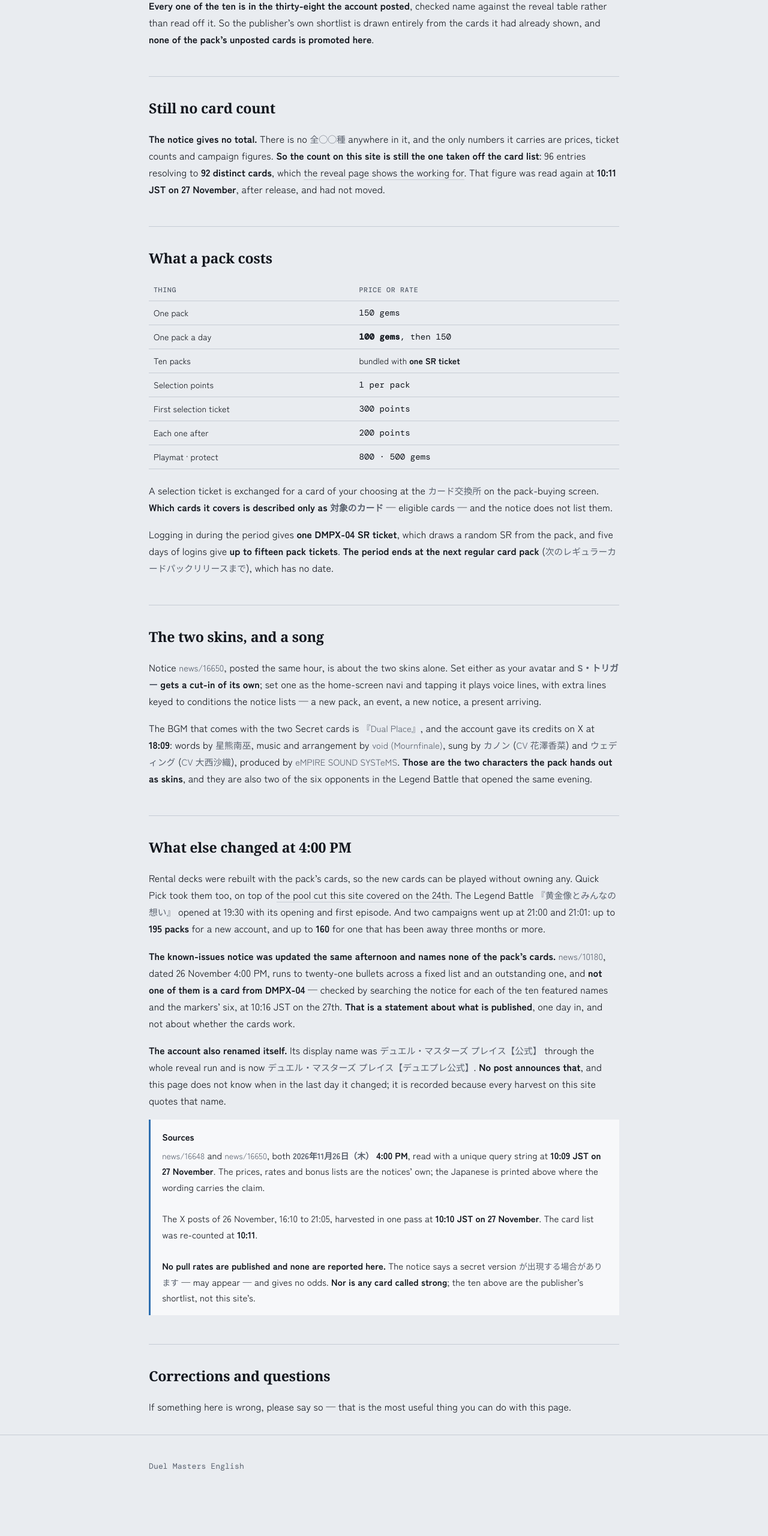
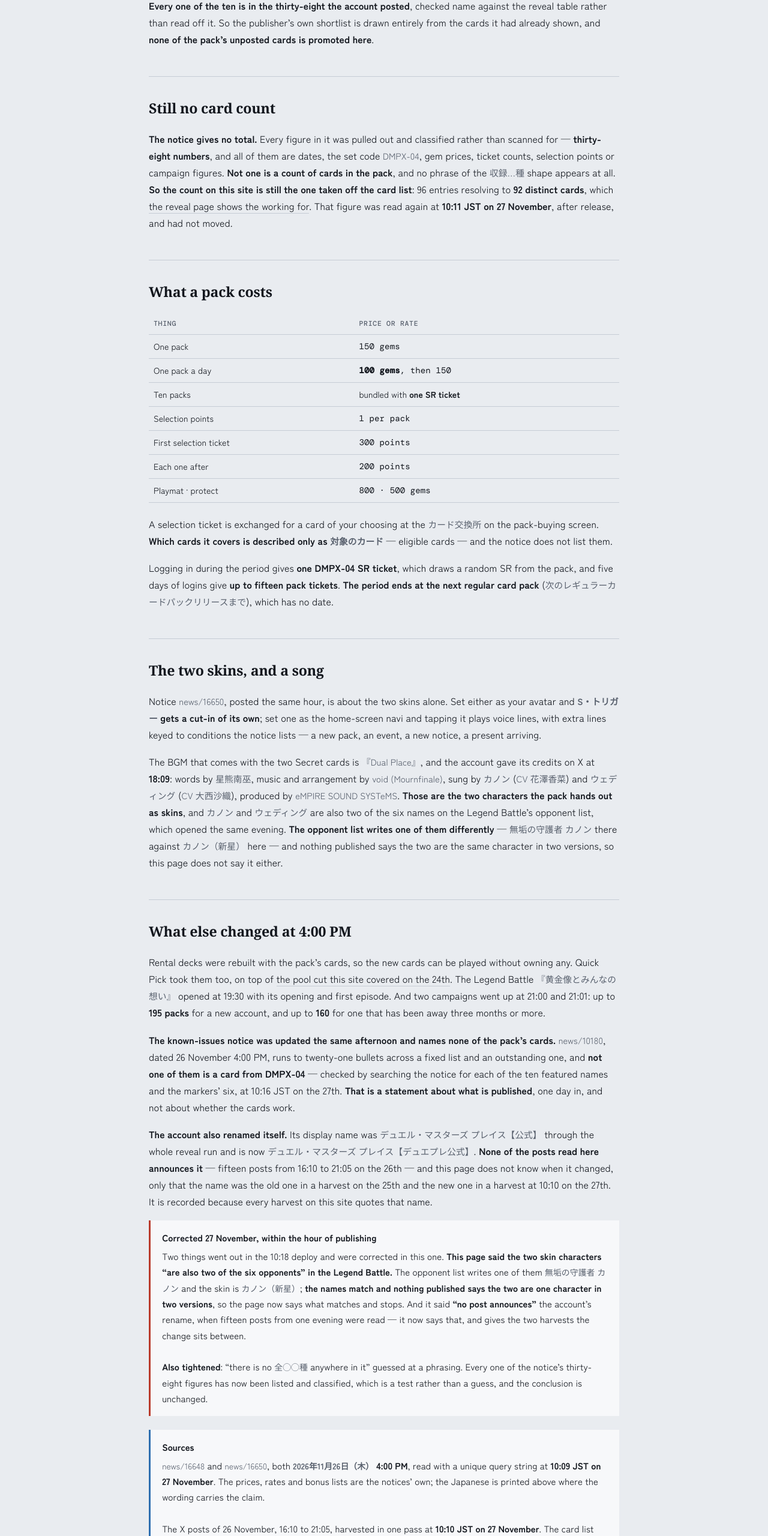
Before and after one commit to gatx105yk/duel-masters-english, a plain HTML site: page 2026-11-27-dmpx04-release-day.html in a window 1280 px wide. Shown: the part 2139-4699 px from the top of the page at 60% size. Before the commit the page ends 4675 px from the top, so only its background shows below. Drawn offline with nearby package versions, Linux system fonts and the light colour scheme; a web font is replaced by a local one.

Commit message:
Post-publish pass: two claims narrowed, and the apostrophe case gets sharper
The release page said the two skin characters "are also two of the six
opponents" in the Legend Battle. The opponent list writes one of them
無垢の守護者 カノン against the skin's カノン（新星）. The names match;
nothing published says they are one character in two versions, so the
page now says what matches and stops there.

It also said "no post announces" the account's rename from 【公式】 to
【デュエプレ公式】, on the strength of fifteen posts from one evening. It
now says that, and gives the two harvests the change sits between.

And "there is no 全◯◯種 anywhere in it" guessed at a phrasing. Every one
of the notice's thirty-eight figures is now listed and classified — all
dates, the set code, gem prices, ticket counts, selection points or
campaign figures. The conclusion is unchanged and is now a test.

Sharper, from the same pass: news/16648 writes the pack's name six times
in its own body and spells it both ways — once curly in the release line,
five times straight everywhere else, with the curly form in its page
title. So the apostrophe split is not two notices disagreeing or a menu
built at two times: it is one document naming one product two ways. Added
to the table on the 24 November page.

check.py: 2331 checks, 0 failed, 15 warnings.

Co-Authored-By: Claude Opus 5 <noreply@anthropic.com>
Claude-Session: https://claude.ai/code/session_01MsbkEbvj8tDh4ytm3wmwth

```diff
--- a/2026-11-27-dmpx04-release-day.html
+++ b/2026-11-27-dmpx04-release-day.html
@@ -120,9 +120,11 @@ td.n{font-family:'DM Mono',monospace;white-space:nowrap}
 
   <h2>Still no card count</h2>
   <p>
-    <strong>The notice gives no total.</strong> There is no
-    <span class="jp">全◯◯種</span> anywhere in it, and the only numbers it carries are prices,
-    ticket counts and campaign figures. <strong>So the count on this site is still the one taken
+    <strong>The notice gives no total.</strong> Every figure in it was pulled out and classified
+    rather than scanned for &mdash; <strong>thirty-eight numbers</strong>, and all of them are
+    dates, the set code <span class="jp">DMPX-04</span>, gem prices, ticket counts, selection
+    points or campaign figures. <strong>Not one is a count of cards in the pack</strong>, and no
+    phrase of the <span class="jp">収録…種</span> shape appears at all. <strong>So the count on this site is still the one taken
     off the card list</strong>: 96 entries resolving to <strong>92 distinct cards</strong>, which
     <a href="2026-11-16-twinpact-project.html">the reveal page shows the working for</a>. That
     figure was read again at <strong>10:11 JST on 27 November</strong>, after release, and had not
@@ -168,8 +170,13 @@ td.n{font-family:'DM Mono',monospace;white-space:nowrap}
     <span class="jp">カノン</span> (<span class="jp">CV 花澤香菜</span>) and
     <span class="jp">ウェディング</span> (<span class="jp">CV 大西沙織</span>), produced by
     <span class="jp">eMPIRE SOUND SYSTeMS</span>.
-    <strong>Those are the two characters the pack hands out as skins</strong>, and they are also
-    two of the six opponents in the Legend Battle that opened the same evening.
+    <strong>Those are the two characters the pack hands out as skins</strong>, and
+    <span class="jp">カノン</span> and <span class="jp">ウェディング</span> are also two of the
+    six names on the Legend Battle&rsquo;s opponent list, which opened the same evening.
+    <strong>The opponent list writes one of them differently</strong> &mdash;
+    <span class="jp">無垢の守護者 カノン</span> there against
+    <span class="jp">カノン（新星）</span> here &mdash; and nothing published says the two are the
+    same character in two versions, so this page does not say it either.
   </p>
 
   <h2>What else changed at 4:00 PM</h2>
@@ -195,9 +202,29 @@ td.n{font-family:'DM Mono',monospace;white-space:nowrap}
     <strong>The account also renamed itself.</strong> Its display name was
     <span class="jp">デュエル・マスターズ プレイス【公式】</span> through the whole reveal run and
     is now <span class="jp">デュエル・マスターズ プレイス【デュエプレ公式】</span>.
-    <strong>No post announces that</strong>, and this page does not know when in the last day it
-    changed; it is recorded because every harvest on this site quotes that name.
+    <strong>None of the posts read here announces it</strong> &mdash; fifteen posts from 16:10 to
+    21:05 on the 26th &mdash; and this page does not know when it changed, only that the name was
+    the old one in a harvest on the 25th and the new one in a harvest at 10:10 on the 27th. It is
+    recorded because every harvest on this site quotes that name.
   </p>
+
+  <div class="note warn">
+    <b>Corrected 27 November, within the hour of publishing</b>
+    Two things went out in the 10:18 deploy and were corrected in this one.
+    <strong>This page said the two skin characters &ldquo;are also two of the six opponents&rdquo;
+    in the Legend Battle.</strong> The opponent list writes one of them
+    <span class="jp">無垢の守護者 カノン</span> and the skin is
+    <span class="jp">カノン（新星）</span>; <strong>the names match and nothing published says the
+    two are one character in two versions</strong>, so the page now says what matches and stops.
+    And it said <strong>&ldquo;no post announces&rdquo;</strong> the account&rsquo;s rename, when
+    fifteen posts from one evening were read &mdash; it now says that, and gives the two harvests
+    the change sits between.
+    <br><br>
+    <strong>Also tightened</strong>: &ldquo;there is no
+    <span class="jp">全◯◯種</span> anywhere in it&rdquo; guessed at a phrasing. Every one of the
+    notice&rsquo;s thirty-eight figures has now been listed and classified, which is a test rather
+    than a guess, and the conclusion is unchanged.
+  </div>
 
   <div class="note">
     <b>Sources</b>
```
Also changed, not shown: 2026-11-24-dmpx04-release.html (+14 -1 lines).
